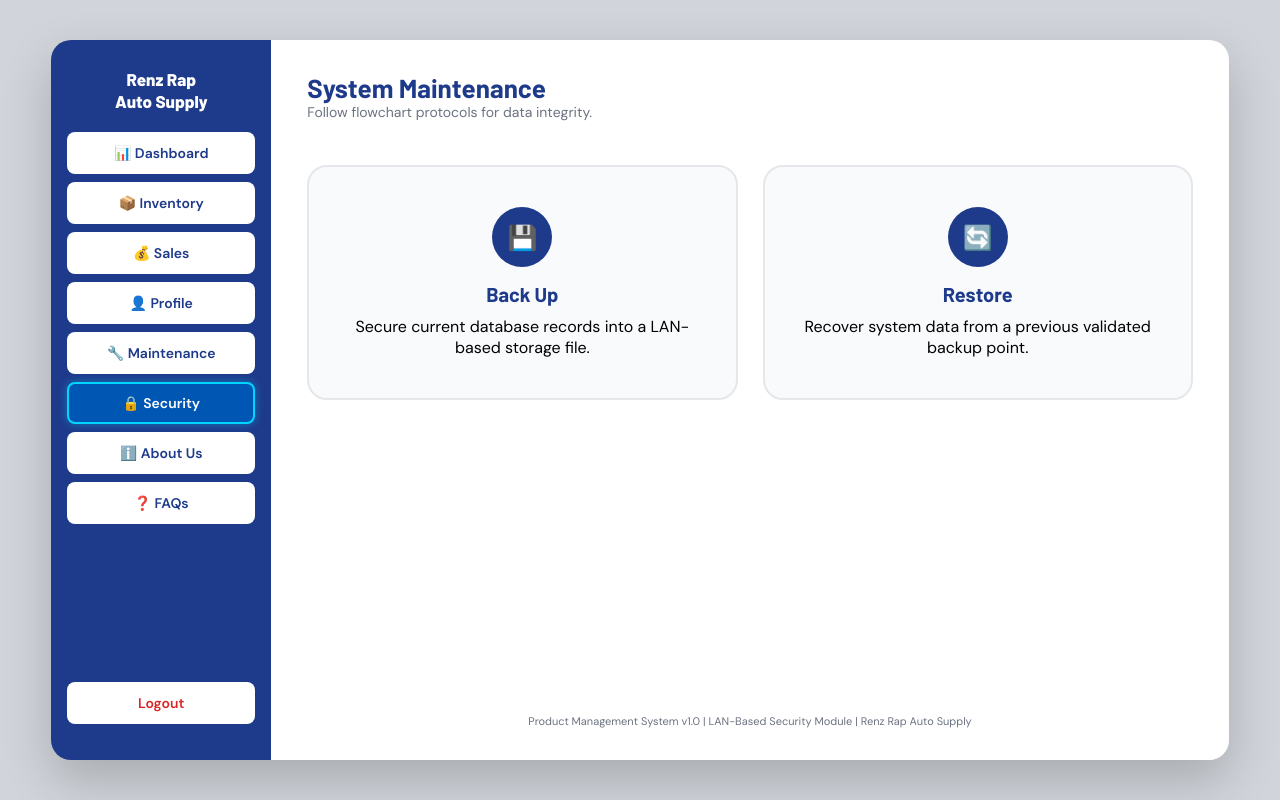
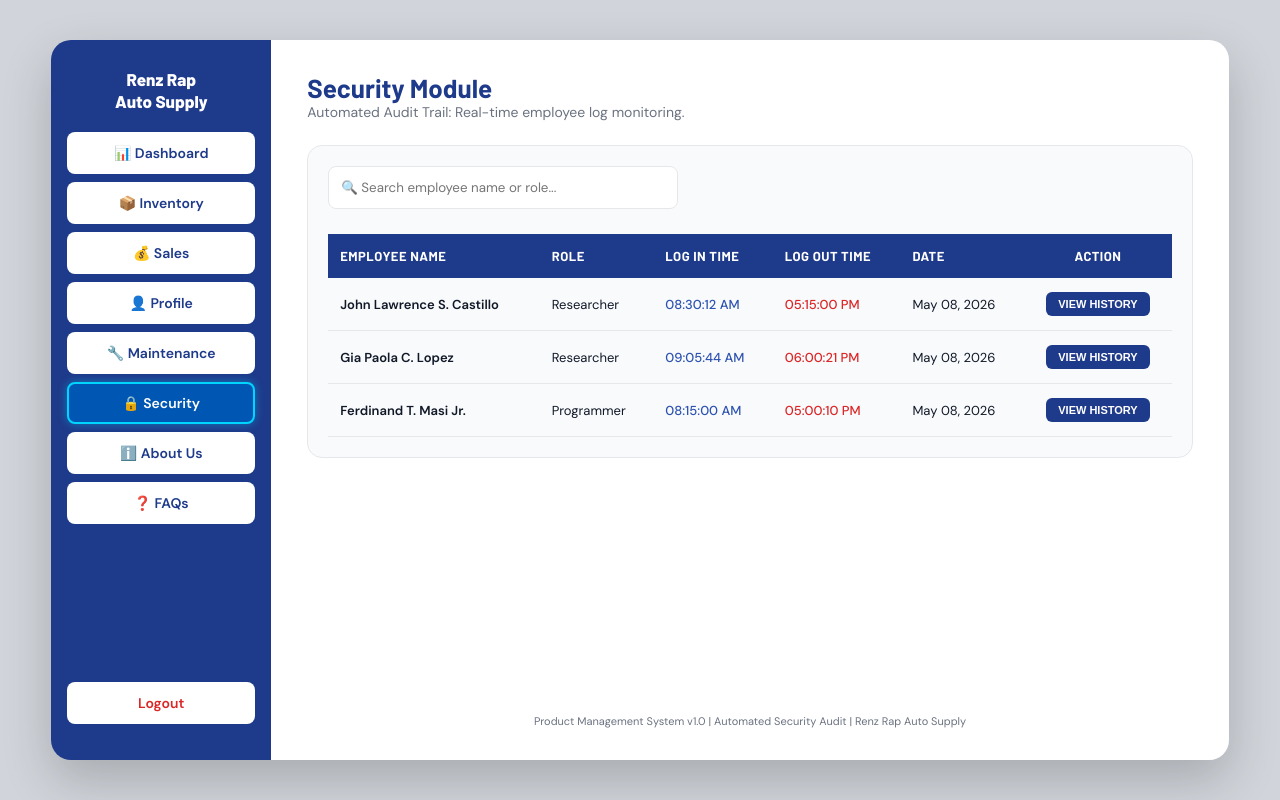
Before and after one commit to qjlscastillo-cpu/RenzRap-2, a Flask app: page /security in a window 1280 px wide. Run offline with Flask 3, Linux system fonts and the light colour scheme; the visitor is signed in with stand-in values (Sample User, id 1).

Commit message:
security update

```diff
--- a/templates/security.html
+++ b/templates/security.html
@@ -3,7 +3,7 @@
 <head>
  <meta charset="UTF-8"/>
  <meta name="viewport" content="width=device-width, initial-scale=1.0"/>
- <title>Maintenance | Renz Rap Auto Supply</title>
+ <title>Security | Renz Rap Auto Supply</title>
  <link href="https://fonts.googleapis.com/css2?family=Barlow:wght@600;700;800&family=DM+Sans:wght@400;500;600&display=swap" rel="stylesheet"/>
  <style>
    *, *::before, *::after { box-sizing: border-box; margin: 0; padding: 0; }
@@ -33,59 +33,44 @@
    .sidebar-logo { font-family: 'Barlow', sans-serif; font-weight: 800; font-size: 17px; color: var(--white); margin-bottom: 20px; text-align: center; line-height: 1.3; }
 
    .nav-item {
-     display: flex;
-     align-items: center;
-     justify-content: center; /* Centering text and icons */
+     display: flex; align-items: center; justify-content: center;
      gap: 12px;
      width: 100%; height: 42px; border-radius: 8px; background: var(--white);
      color: var(--navy); font-weight: 600; font-size: 14px; padding: 0 16px;
      cursor: pointer; margin-bottom: 8px; text-decoration: none; transition: 0.2s;
+     text-align: center;
    }
    .nav-item:hover { background: #e8f0fb; transform: scale(1.02); }
    .nav-item.active { background: var(--blue-btn); color: var(--white); border: 2px solid var(--cyan); box-shadow: 0 0 10px rgba(0,212,255,0.4); }
 
-   .logout-btn { margin-top: auto; color: var(--red); background: var(--white); justify-content: center; }
+   .logout-btn { margin-top: auto; color: var(--red); background: var(--white); gap: 0; }
    .logout-btn:hover { background: var(--red-hover); color: var(--red); }
 
    /* MAIN AREA */
    .main { flex: 1; background: var(--white); padding: 32px 36px; overflow-y: auto; display: flex; flex-direction: column; gap: 24px; position: relative; }
 
-   .view-section { display: none; animation: fadeIn 0.3s ease-in; }
-   .view-section.active { display: block; }
-   @keyframes fadeIn { from { opacity: 0; } to { opacity: 1; } }
+   /* TABLE STYLES */
+   .log-container { background: var(--card-bg); border-radius: 15px; padding: 20px; border: 1px solid var(--border); }
+   table { width: 100%; border-collapse: collapse; font-size: 13px; margin-top: 15px; }
+   th { background: var(--navy); color: white; text-align: left; padding: 14px 12px; font-family: 'Barlow', sans-serif; text-transform: uppercase; letter-spacing: 0.5px; }
+   td { padding: 14px 12px; border-bottom: 1px solid var(--border); color: var(--text); }
+   tr:hover { background: #f1f5f9; }
 
-   .option-grid { display: grid; grid-template-columns: 1fr 1fr; gap: 25px; margin-top: 20px; }
-   .maint-card {
-       background: var(--card-bg);
-       border: 2px solid var(--border);
-       border-radius: 20px;
-       padding: 40px;
-       text-align: center;
-       cursor: pointer;
-       transition: 0.3s;
-   }
-   .maint-card:hover { border-color: var(--navy); transform: translateY(-5px); background: var(--white); }
-   .maint-card h3 { font-family: 'Barlow', sans-serif; color: var(--navy); font-size: 20px; margin: 15px 0 10px; }
-   .icon-circle { width: 60px; height: 60px; background: var(--navy); color: white; border-radius: 50%; display: flex; align-items: center; justify-content: center; margin: 0 auto; font-size: 24px; }
+   .btn-view { background: var(--navy); color: white; border: none; padding: 6px 12px; border-radius: 6px; cursor: pointer; font-weight: 600; font-size: 11px; transition: 0.2s; }
+   .btn-view:hover { background: var(--cyan); color: var(--navy); }
 
-   .process-container { background: var(--card-bg); border-radius: 15px; padding: 30px; border: 1px solid var(--border); }
-   .status-item { display: flex; align-items: center; gap: 15px; margin-bottom: 15px; font-size: 14px; color: var(--text); }
-   .status-dot { width: 10px; height: 10px; border-radius: 50%; background: var(--border); }
-   .status-dot.active { background: var(--cyan); box-shadow: 0 0 8px var(--cyan); }
-   .status-dot.complete { background: var(--success); }
-
-   .progress-bar { width: 100%; height: 8px; background: var(--border); border-radius: 4px; overflow: hidden; margin: 20px 0; }
-   .progress-fill { width: 0%; height: 100%; background: var(--navy); transition: width 0.5s; }
-
-   .maint-input { width: 100%; max-width: 300px; padding: 12px; border-radius: 8px; border: 1px solid var(--border); margin: 10px 0 20px; font-family: inherit; }
-   .btn-action { background: var(--navy); color: white; border: none; padding: 12px 24px; border-radius: 8px; cursor: pointer; font-weight: 600; }
-   .btn-action:disabled { opacity: 0.5; cursor: not-allowed; }
+   .search-input { width: 100%; max-width: 350px; padding: 12px; border-radius: 8px; border: 1px solid var(--border); margin-bottom: 10px; font-family: inherit; }
 
    .system-footer { text-align: center; font-size: 11px; color: var(--muted); margin-top: auto; padding-top: 15px; }
 
-   /* Modal */
-   #logoutModal { display:none; position:fixed; top:0; left:0; width:100%; height:100%; background:rgba(0,0,0,0.5); z-index:1000; align-items:center; justify-content:center; }
-   .modal-card { background: white; padding: 30px; border-radius: 15px; width: 320px; text-align: center; }
+   /* MODAL STYLES */
+   .overlay { display:none; position:fixed; top:0; left:0; width:100%; height:100%; background:rgba(0,0,0,0.5); z-index:1000; align-items:center; justify-content:center; }
+   .modal-card { background: white; padding: 30px; border-radius: 15px; width: 450px; text-align: center; box-shadow: 0 10px 25px rgba(0,0,0,0.1); }
+
+   .history-box { text-align: left; background: var(--card-bg); padding: 15px; border-radius: 10px; margin: 15px 0; max-height: 250px; overflow-y: auto; border: 1px solid var(--border); }
+   .history-line { padding: 10px 0; border-bottom: 1px solid #eee; font-size: 13px; display: flex; justify-content: space-between; }
+   .history-line:last-child { border: none; }
+   .btn-close { background: var(--navy); color: white; border: none; padding: 12px 24px; border-radius: 8px; cursor: pointer; font-weight: 600; width: 100%; }
  </style>
 </head>
 <body>
@@ -99,76 +84,54 @@
    <a href="/profile"     class="nav-item">👤 Profile</a>
    <a href="/maintenance" class="nav-item">🔧 Maintenance</a>
    <a href="/security"    class="nav-item active">🔒 Security</a>
-    <a href="/about"       class="nav-item">ℹ️ About Us</a>
+   <a href="/aboutus"     class="nav-item">ℹ️ About Us</a>
    <a href="/faqs"        class="nav-item">❓ FAQs</a>
    <a href="#" onclick="openLogoutModal(event)" class="nav-item logout-btn">Logout</a>
  </aside>
 
  <main class="main">
    <div id="header-area">
-       <h1 style="font-family: 'Barlow', sans-serif; font-size: 26px; color: var(--navy);">System Maintenance</h1>
-       <p id="view-subtitle" style="color: var(--muted); font-size: 14px;">Follow flowchart protocols for data integrity.</p>
+       <h1 style="font-family: 'Barlow', sans-serif; font-size: 26px; color: var(--navy);">Security Module</h1>
+       <p style="color: var(--muted); font-size: 14px;">Automated Audit Trail: Real-time employee log monitoring.</p>
    </div>
 
-   <section id="menu-view" class="view-section active">
-       <div class="option-grid">
-           <div class="maint-card" onclick="switchView('backup-view')">
-               <div class="icon-circle">💾</div>
-               <h3>Back Up</h3>
-               <p>Secure current database records into a LAN-based storage file.</p>
+   <div class="log-container">
+       <input type="text" id="logSearch" class="search-input" placeholder="🔍 Search employee name or role..." onkeyup="filterTable()">
+
+       <table id="securityTable">
+           <thead>
+               <tr>
+                   <th>Employee Name</th>
+                   <th>Role</th>
+                   <th>Log In Time</th>
+                   <th>Log Out Time</th>
+                   <th>Date</th>
+                   <th style="text-align: center;">Action</th>
+               </tr>
+           </thead>
+           <tbody id="log-body">
+               </tbody>
+       </table>
    </div>
-           <div class="maint-card" onclick="switchView('restore-view')">
-               <div class="icon-circle">🔄</div>
-               <h3>Restore</h3>
-               <p>Recover system data from a previous validated backup point.</p>
-           </div>
-       </div>
-   </section>
-
-   <section id="backup-view" class="view-section">
-       <div class="process-container">
-           <h3 style="margin-bottom:20px; color: var(--navy);">Backup Initialization</h3>
-           <div id="backup-steps">
-               <div class="status-item"><div class="status-dot" id="b-dot-1"></div> Collect Current Data Records</div>
-               <div class="status-item"><div class="status-dot" id="b-dot-2"></div> Validate Current Records</div>
-               <div class="status-item"><div class="status-dot" id="b-dot-3"></div> Save into Secure Backup File</div>
-           </div>
-           <div class="progress-bar"><div id="backup-progress" class="progress-fill"></div></div>
-           <p id="backup-msg" style="font-size: 13px; color: var(--navy-light);">Ready to begin process...</p>
-           <div style="margin-top:25px; display:flex; gap:10px;">
-               <button class="btn-action" id="btn-start-backup" onclick="runBackupProcess()">Start Backup</button>
-               <button class="btn-action" style="background:var(--muted)" onclick="switchView('menu-view')">Go Back</button>
-           </div>
-       </div>
-   </section>
-
-   <section id="restore-view" class="view-section">
-       <div class="process-container">
-           <h3 style="margin-bottom:20px; color: var(--navy);">Data Recovery</h3>
-           <label style="font-size:13px; font-weight:600;">Date of Backup to Restore:</label><br>
-           <input type="date" class="maint-input" id="restore-date-input">
-
-           <div id="restore-steps" style="display:none;">
-               <div class="status-item"><div class="status-dot" id="r-dot-1"></div> Locating Backup File</div>
-               <div class="status-item"><div class="status-dot" id="r-dot-2"></div> Validating Integrity</div>
-               <div class="status-item"><div class="status-dot" id="r-dot-3"></div> Restoring Records</div>
-           </div>
-           <div class="progress-bar" id="r-progress-container" style="display:none;"><div id="restore-progress" class="progress-fill"></div></div>
-
-           <div style="margin-top:15px; display:flex; gap:10px;">
-               <button class="btn-action" id="btn-run-restore" onclick="runRestoreProcess()">Locate & Restore</button>
-               <button class="btn-action" style="background:var(--muted)" onclick="switchView('menu-view')">Cancel</button>
-           </div>
-       </div>
-   </section>
 
    <div class="system-footer">
-       Product Management System v1.0 | LAN-Based Security Module | Renz Rap Auto Supply
+       Product Management System v1.0 | Automated Security Audit | Renz Rap Auto Supply
    </div>
  </main>
 </div>
 
-<div id="logoutModal">
+<div id="historyModal" class="overlay">
+    <div class="modal-card">
+      <h3 id="histName" style="color:var(--navy); margin-bottom:5px;">Employee History</h3>
+      <p id="histRole" style="color:var(--muted); font-size:12px; margin-bottom: 15px;"></p>
+
+      <div class="history-box" id="historyContent"></div>
+
+      <button onclick="closeHistoryModal()" class="btn-close">Close History</button>
+    </div>
+</div>
+
+<div id="logoutModal" class="overlay">
   <div class="modal-card">
     <h3 style="color:var(--navy); margin-bottom:10px;">Logout</h3>
     <p style="color:var(--muted); font-size:14px; margin-bottom:20px;">Are you sure you want to exit?</p>
@@ -180,74 +143,86 @@
 </div>
 
 <script>
- function switchView(viewId) {
-   document.querySelectorAll('.view-section').forEach(s => s.classList.remove('active'));
-   document.getElementById(viewId).classList.add('active');
+ // Database Simulation
+ const securityData = [
+     { name: "John Lawrence S. Castillo", role: "Researcher", inTime: "08:30:12 AM", outTime: "05:15:00 PM", date: "May 08, 2026",
+       history: [
+           { act: "SQL Database Schema Update", time: "09:45 AM" },
+           { act: "POS Rounding Logic Fix", time: "11:20 AM" },
+           { act: "LAN Server Sync", time: "04:30 PM" }
+       ]},
+     { name: "Gia Paola C. Lopez", role: "Researcher", inTime: "09:05:44 AM", outTime: "06:00:21 PM", date: "May 08, 2026",
+       history: [
+           { act: "Price List Modification", time: "10:15 AM" },
+           { act: "Inventory Stock Audit", time: "02:00 PM" }
+       ]},
+     { name: "Ferdinand T. Masi Jr.", role: "Programmer", inTime: "08:15:00 AM", outTime: "05:00:10 PM", date: "May 08, 2026",
+       history: [
+           { act: "Security Module Testing", time: "01:00 PM" },
+           { act: "Activity Log Cleanup", time: "04:55 PM" }
+       ]}
+ ];
 
-   const subtitle = document.getElementById('view-subtitle');
-   if(viewId === 'menu-view') subtitle.innerText = "Follow flowchart protocols for data integrity.";
-   if(viewId === 'backup-view') subtitle.innerText = "Protocol: Secure Data Export";
-   if(viewId === 'restore-view') subtitle.innerText = "Protocol: Data Recovery & Integrity";
+ // Automated display function
+ function displayLogs() {
+     const tbody = document.getElementById('log-body');
+     tbody.innerHTML = "";
+
+     securityData.forEach((emp, index) => {
+         const row = `
+            <tr>
+                <td><strong>${emp.name}</strong></td>
+                <td>${emp.role}</td>
+                <td style="color: var(--navy-light); font-weight: 500;">${emp.inTime}</td>
+                <td style="color: var(--red); font-weight: 500;">${emp.outTime}</td>
+                <td>${emp.date}</td>
+                <td style="text-align: center;"><button class="btn-view" onclick="openHistory(${index})">VIEW HISTORY</button></td>
+            </tr>
+         `;
+         tbody.innerHTML += row;
+     });
  }
 
- async function runBackupProcess() {
-   const btn = document.getElementById('btn-start-backup');
-   const bar = document.getElementById('backup-progress');
-   const msg = document.getElementById('backup-msg');
-   btn.disabled = true;
+ // Modal Logic
+ function openHistory(index) {
+     const emp = securityData[index];
+     document.getElementById('histName').innerText = emp.name;
+     document.getElementById('histRole').innerText = emp.role + " | Activity Log for " + emp.date;
 
-   msg.innerText = "Collecting current data records...";
-   bar.style.width = "33%";
-   document.getElementById('b-dot-1').className = "status-dot active";
-   await new Promise(r => setTimeout(r, 1000));
-   document.getElementById('b-dot-1').className = "status-dot complete";
-
-   msg.innerText = "Validating database integrity...";
-   bar.style.width = "66%";
-   document.getElementById('b-dot-2').className = "status-dot active";
-   await new Promise(r => setTimeout(r, 1200));
-   document.getElementById('b-dot-2').className = "status-dot complete";
-
-   msg.innerText = "Saving to secure backup file...";
-   bar.style.width = "100%";
-   document.getElementById('b-dot-3').className = "status-dot active";
-   await new Promise(r => setTimeout(r, 1000));
-   document.getElementById('b-dot-3').className = "status-dot complete";
-
-   msg.innerHTML = "<strong style='color:var(--success)'>DATA RECORD SECURE!</strong>";
-   setTimeout(() => { alert("Backup Successful!"); switchView('menu-view'); }, 500);
+     const content = document.getElementById('historyContent');
+     content.innerHTML = "";
+     emp.history.forEach(h => {
+         content.innerHTML += `
+            <div class="history-line">
+                <span>${h.act}</span>
+                <span style="color:var(--muted); font-size: 11px;">${h.time}</span>
+            </div>
+         `;
+     });
+     document.getElementById('historyModal').style.display = 'flex';
  }
 
- async function runRestoreProcess() {
-   const dateInput = document.getElementById('restore-date-input').value;
-   if(!dateInput) return alert("Please select a backup date.");
-
-   document.getElementById('restore-steps').style.display = 'block';
-   document.getElementById('r-progress-container').style.display = 'block';
-   document.getElementById('btn-run-restore').disabled = true;
-   const bar = document.getElementById('restore-progress');
-
-   document.getElementById('r-dot-1').className = "status-dot active";
-   bar.style.width = "33%";
-   await new Promise(r => setTimeout(r, 1000));
-   document.getElementById('r-dot-1').className = "status-dot complete";
-
-   document.getElementById('r-dot-2').className = "status-dot active";
-   bar.style.width = "66%";
-   await new Promise(r => setTimeout(r, 1000));
-   document.getElementById('r-dot-2').className = "status-dot complete";
-
-   document.getElementById('r-dot-3').className = "status-dot active";
-   bar.style.width = "100%";
-   await new Promise(r => setTimeout(r, 1000));
-   document.getElementById('r-dot-3').className = "status-dot complete";
-
-   alert("Recovery Completed!");
-   switchView('menu-view');
+ // Table Search
+ function filterTable() {
+     const input = document.getElementById('logSearch').value.toUpperCase();
+     const tr = document.getElementById('securityTable').getElementsByTagName('tr');
+     for (let i = 1; i < tr.length; i++) {
+         let match = false;
+         let tds = tr[i].getElementsByTagName('td');
+         if (tds[0].innerText.toUpperCase().indexOf(input) > -1 ||
+             tds[1].innerText.toUpperCase().indexOf(input) > -1) {
+             match = true;
+         }
+         tr[i].style.display = match ? "" : "none";
+     }
  }
 
+ function closeHistoryModal() { document.getElementById('historyModal').style.display = 'none'; }
  function openLogoutModal(e) { e.preventDefault(); document.getElementById('logoutModal').style.display = 'flex'; }
  function closeLogoutModal() { document.getElementById('logoutModal').style.display = 'none'; }
+
+ // Initializing automated load
+ window.onload = displayLogs;
 </script>
 
 </body>
```
Lines whose indentation alone changed are shown as unchanged.
